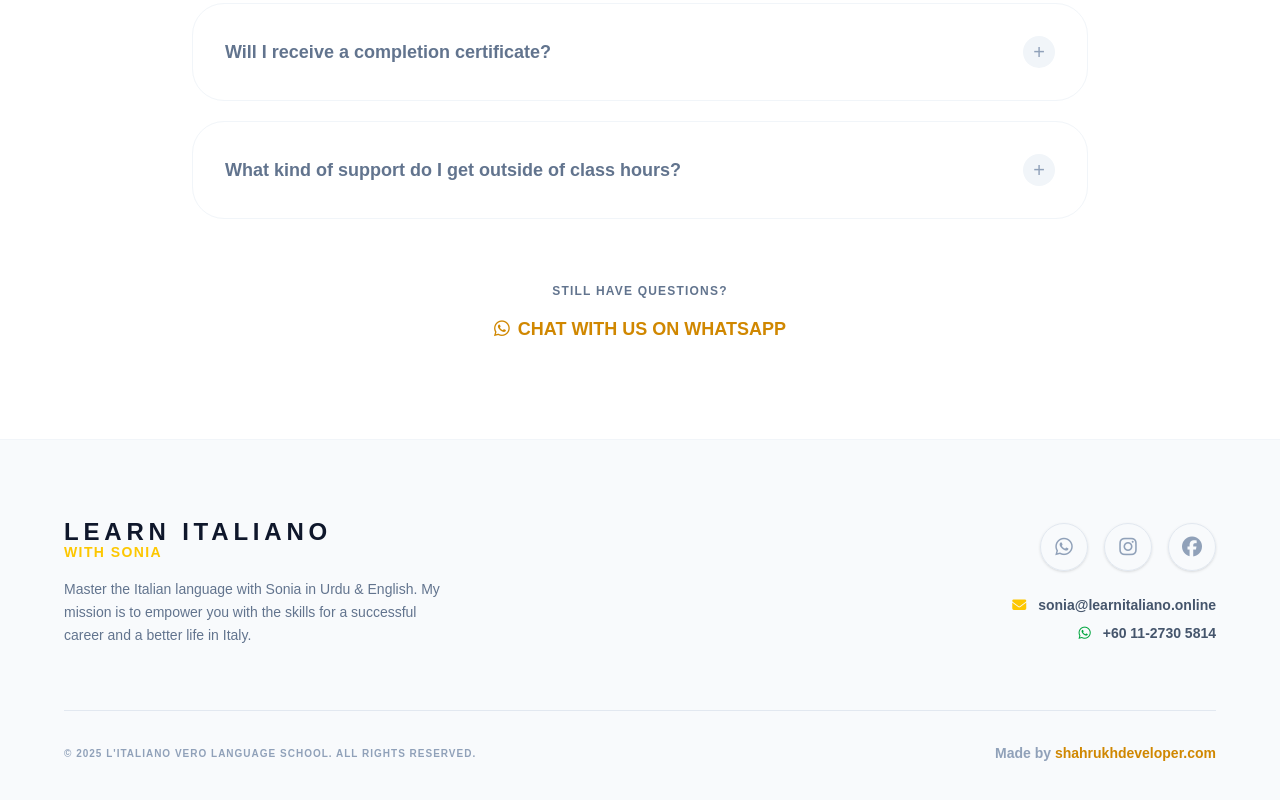
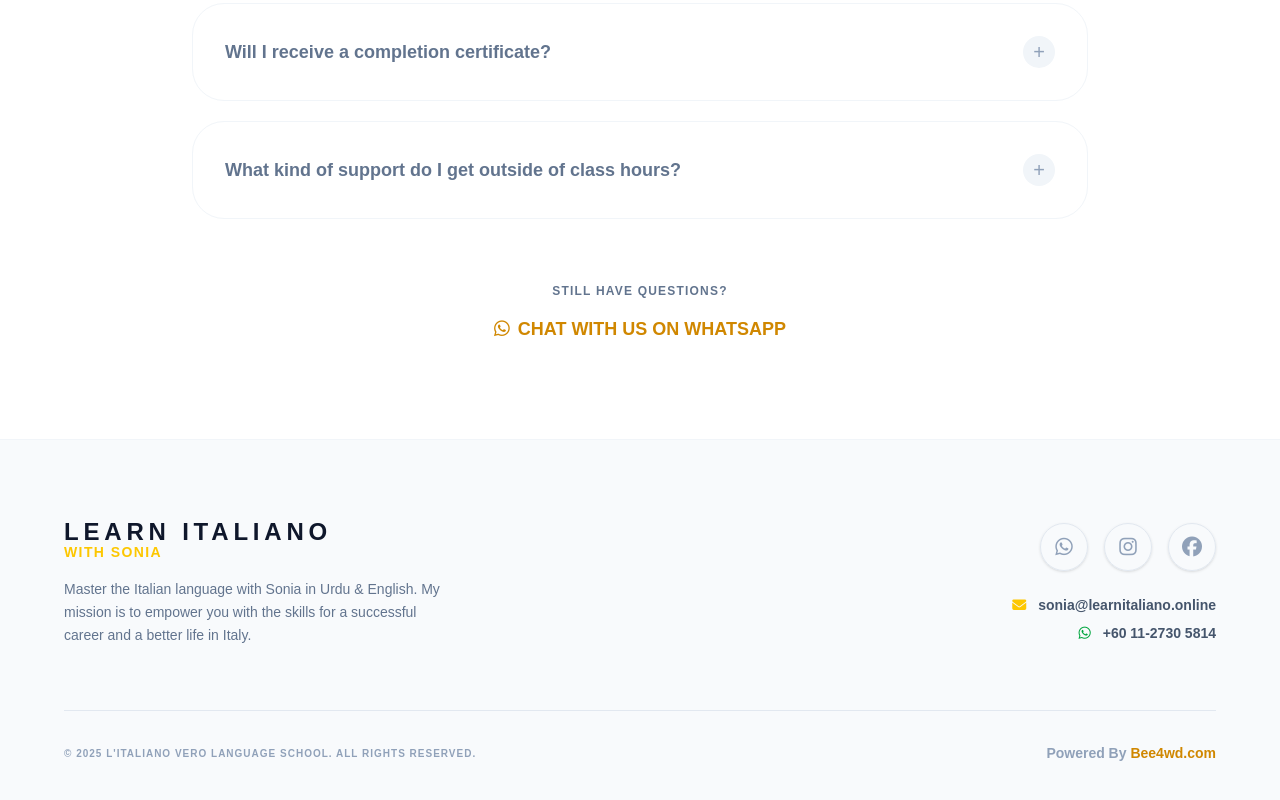
Before and after one commit to syffaddy/learn-italiano, a Next.js app: page / in a window 1280 px wide. Shown: the part 5777-6577 px from the top of the page. Built offline with nearby package versions, Linux system fonts and the light colour scheme.

Commit message:
Update Footer.tsx

```diff
--- a/app/components/Footer.tsx
+++ b/app/components/Footer.tsx
@@ -75,14 +75,14 @@ const Footer: React.FC = () => {
                         &copy; 2025 L&apos;Italiano Vero Language School. All rights reserved.
                     </p>
                     <p className="text-slate-400 text-[14px] font-bold">
-                        Made by{" "}
+                        Powered By{" "}
                         <a
                             href="https://shahrukhdeveloper.com"
                             target="_blank"
                             rel="noopener noreferrer"
                             className="text-yellow-600 hover:underline"
                         >
-                            shahrukhdeveloper.com
+                            Bee4wd.com
                         </a>
                     </p>
                 </div>
```
